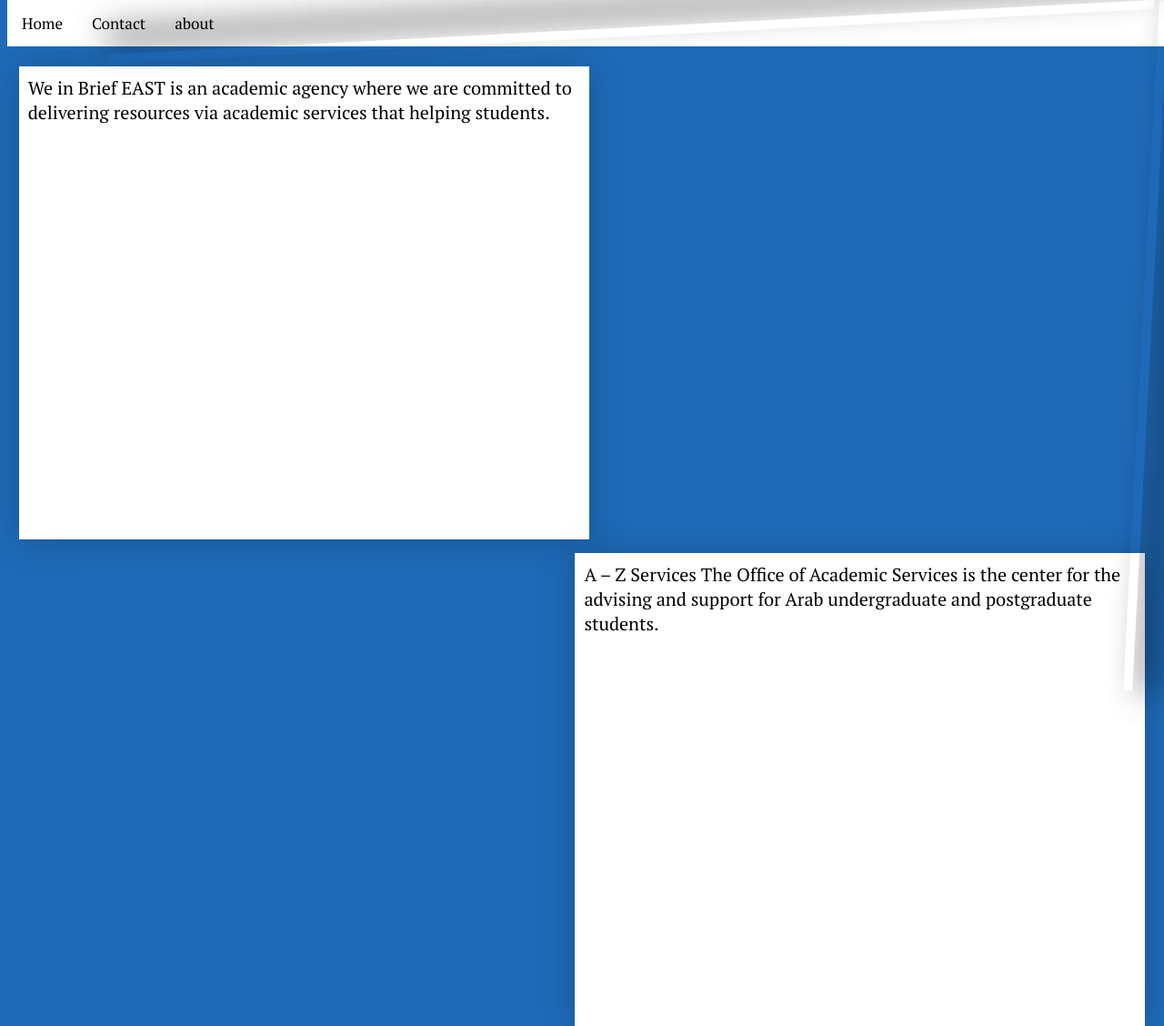
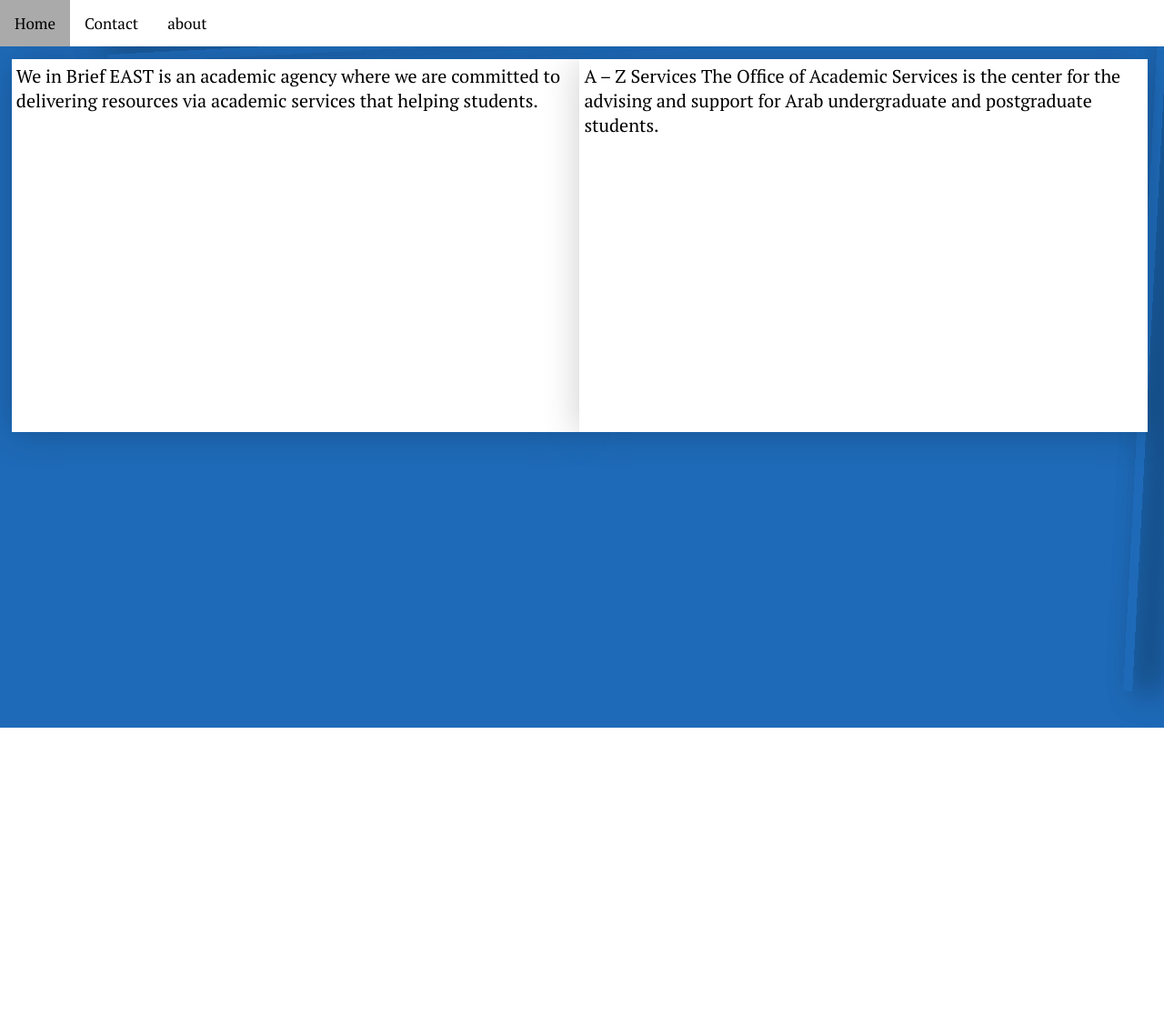
Before and after one commit to abdrb/abdrb.github.io, a PHP site: page /PSDtoHTML/index.html in a window 1280 px wide. Shown: the whole page at 91% size. After the commit the page ends 800 px from the top, so only its background shows below. Run offline with PHP 8.4, Linux system fonts and the light colour scheme.

Commit message:
css values

```diff
--- a/PSDtoHTML/style.css
+++ b/PSDtoHTML/style.css
@@ -29,6 +29,7 @@ font-size: 20px;
 /*mobile-first*/
 body {
    background:#1e6ab8;
+   margin: 0;
 }
 
 
@@ -38,24 +39,25 @@ margin: 0 auto;
 }
 
  header {
+ margin-top 60px;
  width: 100%;
  height: 50px;
  }
 
  section {
- width: 100%;
- height: 500px;
+ width: 90%;
+ height: 400px;
  float: left;
  margin-top: 15px;
- padding: 10px;
+ padding: 5px;
  }
 
  aside {
- width: 100%;
- height: 500px;
- float: right;
+ width: 90%;
+ height: 400px;
+ float: left;
  margin-top: 15px;
- padding: 10px;
+ padding: 5px;
  }
 
 
@@ -70,7 +72,7 @@ margin: 0 auto;
   position: absolute;
   left: auto;
   background:none;
-  /*z-index: -1;*/
+  z-index: -1;
 }
 .paper-shadow:after{
   width: 90%;
```
